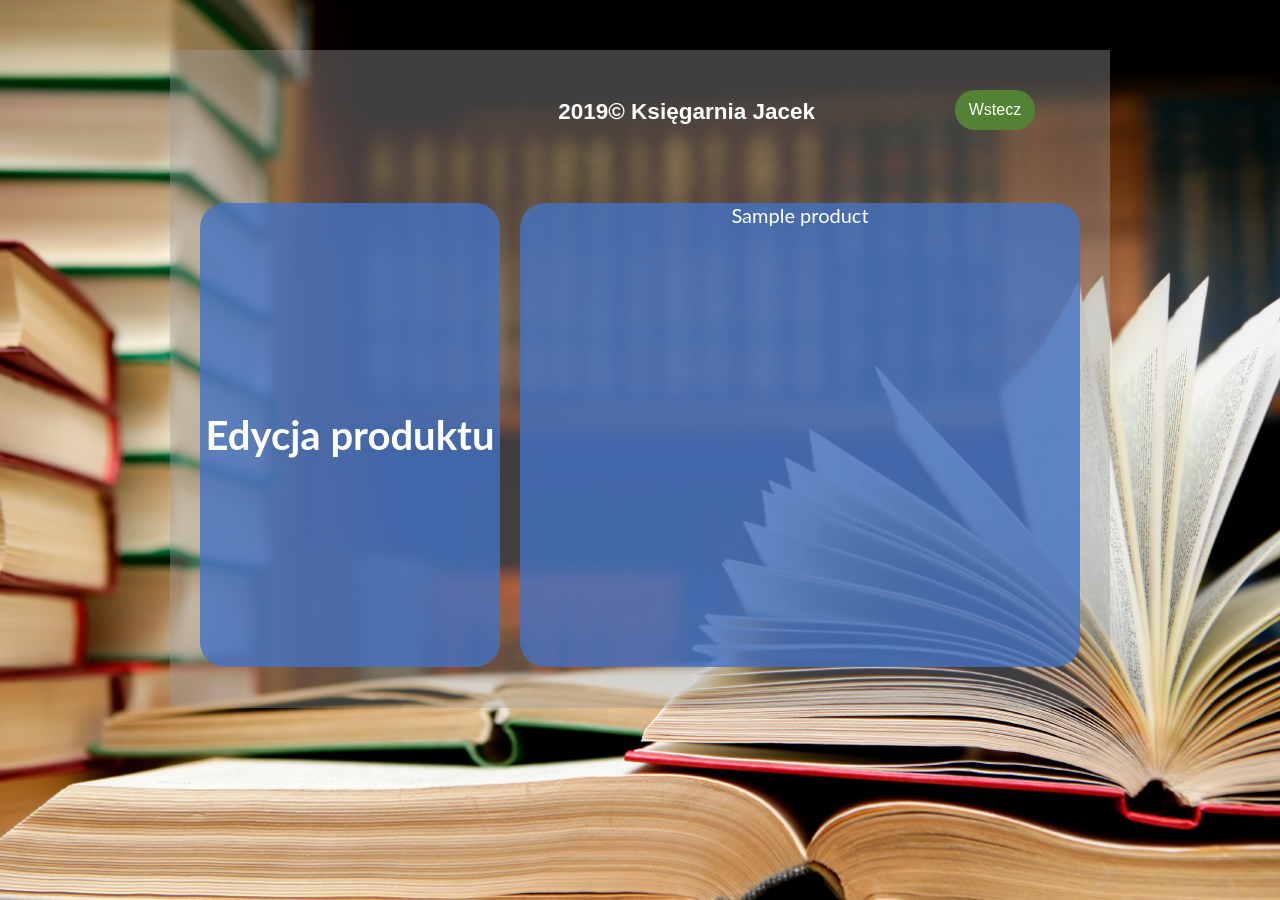
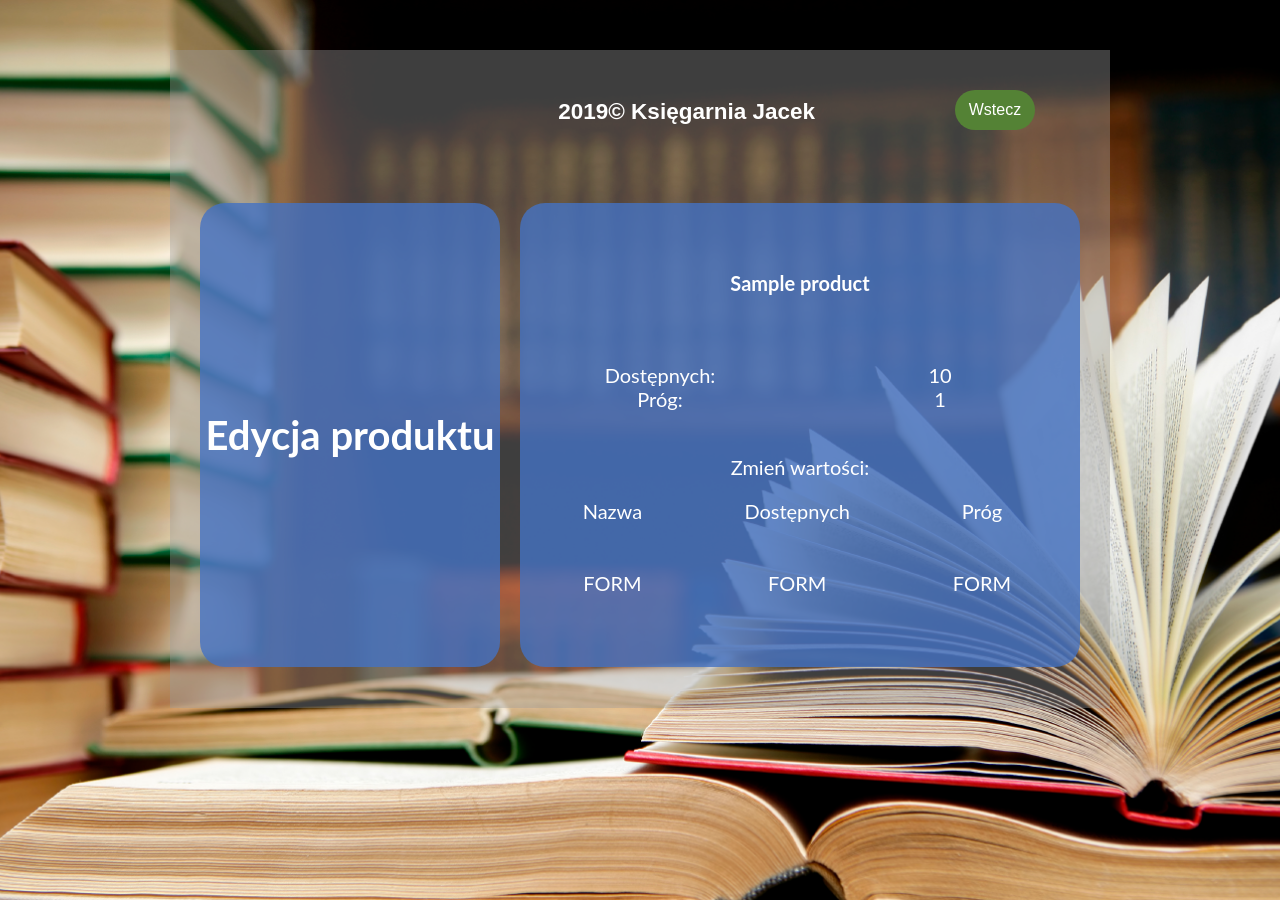
Before and after one commit to bookstore-jacek/webstore, a Django app: page /produkt/1/edytuj/ in a window 1280 px wide. Run offline with Django 3.2, Linux system fonts and the light colour scheme; tables that the repository leaves empty hold one stand-in row (values such as "Sample post").

Commit message:
Modified edit product page

```diff
--- a/src/Product/templates/product/product_edit.html
+++ b/src/Product/templates/product/product_edit.html
@@ -10,8 +10,27 @@
     <div id="vertical_all"; ><h1>Edycja produktu</h1></div>
 </div>
 
-<div class=view_order_right>
-   {{ product.name}}
+<div class=view_order_right><br></br>
+   <p style="font-size: 20px;font-weight: bold;">{{ product.name}}</p>
+   <br></br>
+   <div>
+
+        <div style="float:left; width:50%; "><center>Dostępnych:</center></div>
+        <div style="float: right; width:50%; ">{{ product.quantity}}</div>
+
+        <br style="clear:both" />
+
+        <div style="float:left; width:50%;">Próg:</div>
+        <div style="float: right; width:50%;">{{ product.threshold}}</div>
+   </div>
+   <br></br>
+   <div style="edit_product">
+        <p style="font-size: 20px">Zmień wartości:</p>
+        <div style="float:left; width:33%">Nazwa</div><div style="float:left; width:33%"">Dostępnych</div><div style="float:left;width:33%">Próg</div>
+        <br style="clear:both" />
+        <br></br>
+        <div style="float:left; width:33%">FORM</div><div style="float:left; width:33%"">FORM</div><div style="float:left;width:33%">FORM</div>
+    </div>
 </div>
-<div style="clear:both;"></div>
+
 {% endblock %}
--- a/src/static/panel_style.css
+++ b/src/static/panel_style.css
@@ -380,3 +380,13 @@ input[type=button]:hover {
 	vertical-align: middle;
 	text-align: center;
   }
+
+	.edit_product {
+		float:left;
+		width:540px;
+		height:100%;
+		background:#ffffff;
+		color: black;
+		padding: 10px,
+		border-radius: 25px;
+	}
```
